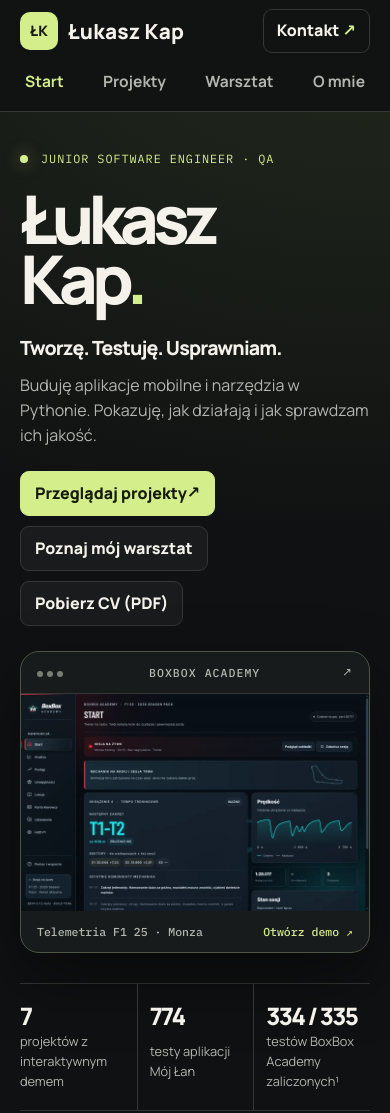
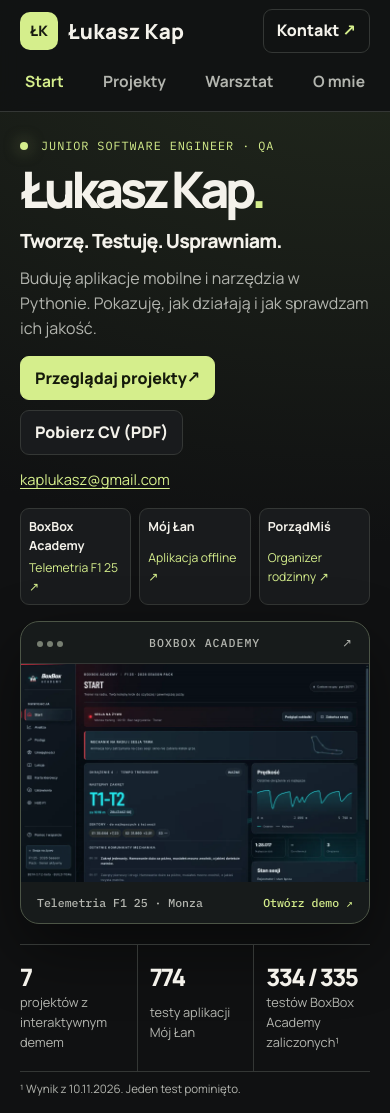
Before and after one commit to LukaszTM/Portfolio, a plain HTML site: page index.html in a window 390 px wide. Shown: the top 1113 px of the page. Drawn offline with Linux system fonts and the light colour scheme.

Commit message:
Surface contact and featured projects on the portfolio homepage

```diff
--- a/assets/css/portfolio.css
+++ b/assets/css/portfolio.css
@@ -17,10 +17,10 @@ header.site nav a{color:var(--muted);padding:9px 5px;background:none;border:0;fo
 header.site nav a[aria-current="page"]{color:var(--accent);background:none;border:0}
 .nav-contact{font-weight:800;text-decoration:none;color:var(--ink);padding:8px 13px;border:1px solid var(--line);border-radius:9px;white-space:nowrap}
 .nav-contact span{color:var(--accent)}
-.front{display:grid;grid-template-columns:minmax(0,.81fr) minmax(0,1.19fr);align-items:center;gap:clamp(25px,5vw,78px);padding-block:clamp(48px,9vw,118px) 48px}
+.front{display:grid;grid-template-columns:minmax(0,.81fr) minmax(0,1.19fr);align-items:center;gap:clamp(25px,5vw,78px);padding-block:clamp(28px,4vw,54px) 24px}
 .front .eyebrow{color:var(--accent);letter-spacing:.08em}
 .signal{display:inline-block;width:8px;height:8px;border-radius:50%;background:var(--accent);margin-right:5px;box-shadow:0 0 16px #d5ee8c82}
-.front h1{font-size:clamp(4.2rem,9vw,8.8rem);font-weight:800;letter-spacing:-.088em;line-height:.89;margin-block:21px 24px}
+.front h1{font-size:clamp(3.15rem,7vw,6.6rem);font-weight:800;letter-spacing:-.088em;line-height:.89;margin-block:21px 24px}
 .front h1 span,.catalog-hero h1 span{color:var(--accent)}
 .front-tagline{font-size:clamp(1.22rem,2.3vw,1.8rem);font-weight:800;letter-spacing:-.045em}
 .front .lead{font-size:1rem;color:var(--muted);margin-top:10px}
@@ -87,8 +87,9 @@ header.site nav a[aria-current="page"]{color:var(--accent);background:none;borde
   header.site .nav{flex-wrap:wrap;gap:7px;padding-block:9px}
   header.site .nav nav{order:3;width:100%}
   header.site nav ul{justify-content:space-between}
-  .front{grid-template-columns:1fr;padding-block:38px 30px}
-  .front h1{max-width:9ch;white-space:normal}
+  .front{grid-template-columns:1fr;padding-block:25px 18px}
+  .front h1{white-space:normal}
+  .front h1 br{display:none}
   .section-line{flex-wrap:wrap}
 }
 @media(max-width:530px){
@@ -100,3 +101,21 @@ header.site nav a[aria-current="page"]{color:var(--accent);background:none;borde
 @media(prefers-reduced-motion:reduce){*,*::before,*::after{animation:none!important;transition:none!important;scroll-behavior:auto!important}}
 
 [aria-hidden="true"]{font-family:"DejaVu Sans",system-ui,sans-serif}
+
+.front-email{display:inline-block;margin-top:13px;font-size:.92rem}
+.feature-screen{width:min(100%,540px);justify-self:end}
+.project-shortcuts{display:grid;grid-template-columns:repeat(3,minmax(0,1fr));gap:8px;margin-bottom:24px}
+.project-shortcuts a{display:grid;gap:3px;padding:10px 12px;border:1px solid var(--line);border-radius:9px;color:var(--ink);background:var(--surface);text-decoration:none}
+.project-shortcuts a:hover{border-color:var(--accent)}
+.project-shortcuts span{color:var(--accent);font-size:.76rem}
+@media(max-width:710px){
+  .front{display:contents}
+  main:has(>.front){display:flex;flex-direction:column}
+  .front-copy{padding-block:25px 16px}
+  .front h1{margin-block:12px 14px}
+  .front .actions{margin-top:15px}
+  .project-shortcuts{order:-1;margin-block:0 16px}
+  .front-copy{order:-2}
+  .feature-screen{margin-bottom:20px;align-self:center}
+  .project-shortcuts a{padding:8px;font-size:.78rem}
+}
--- a/index.html
+++ b/index.html
@@ -18,10 +18,11 @@
 <section class="front">
   <div class="front-copy">
     <p class="eyebrow"><span class="signal"></span> Junior Software Engineer · QA</p>
-    <h1>Łukasz<br>Kap<span>.</span></h1>
+    <h1>Łukasz <br>Kap<span>.</span></h1>
     <p class="front-tagline">Tworzę. Testuję. Usprawniam.</p>
     <p class="lead">Buduję aplikacje mobilne i narzędzia w Pythonie. Pokazuję, jak działają i jak sprawdzam ich jakość.</p>
-    <div class="actions"><a class="btn btn-primary" href="projekty/index.html">Przeglądaj projekty <span aria-hidden="true">↗</span></a><a class="btn" href="agentic/index.html">Poznaj mój warsztat</a><a class="btn" href="assets/cv/Lukasz-Kap-CV.pdf" download>Pobierz CV (PDF)</a></div>
+    <div class="actions"><a class="btn btn-primary" href="projekty/index.html">Przeglądaj projekty <span aria-hidden="true">↗</span></a><a class="btn" href="assets/cv/Lukasz-Kap-CV.pdf" download>Pobierz CV (PDF)</a></div>
+    <a class="front-email" href="mailto:kaplukasz@gmail.com">kaplukasz@gmail.com</a>
   </div>
   <a class="feature-screen" href="projekty/boxbox-academy/index.html">
     <div class="screen-top"><span><i></i><i></i><i></i></span><span>BOXBOX ACADEMY</span><span aria-hidden="true">↗</span></div>
@@ -29,6 +30,11 @@
     <div class="screen-bottom"><span>Telemetria F1 25 · Monza</span><strong>Otwórz demo ↗</strong></div>
   </a>
 </section>
+<nav class="project-shortcuts" aria-label="Wyróżnione projekty">
+  <a href="projekty/boxbox-academy/index.html"><strong>BoxBox Academy</strong><span>Telemetria F1 25 ↗</span></a>
+  <a href="projekty/moj-lan/index.html"><strong>Mój Łan</strong><span>Aplikacja offline ↗</span></a>
+  <a href="projekty/porzadmis/index.html"><strong>PorządMiś</strong><span>Organizer rodzinny ↗</span></a>
+</nav>
 <div class="proof"><div><strong>7</strong><span>projektów z interaktywnym demem</span></div><div><strong>774</strong><span>testy aplikacji Mój Łan</span></div><div><strong>334 / 335</strong><span>testów BoxBox Academy zaliczonych¹</span></div></div>
 <p class="proof-note">¹ Wynik z 10.11.2026. Jeden test pominięto.</p>
 <section class="sec"><div class="section-line"><h2>Wybrane projekty</h2><a href="projekty/index.html">Wszystkie projekty ↗</a></div><div class="showcase">
```
Also changed, not shown: projekty/dyzurny-ruchu/index.html (+1 -1 lines).
